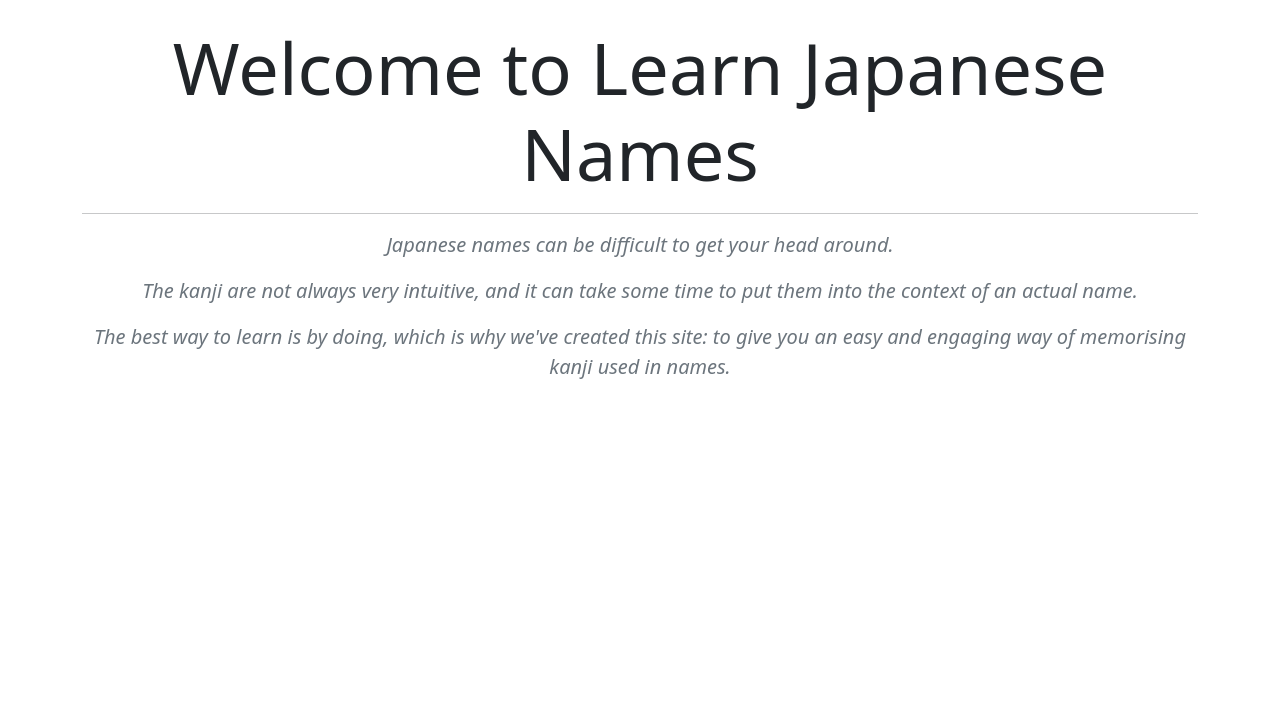
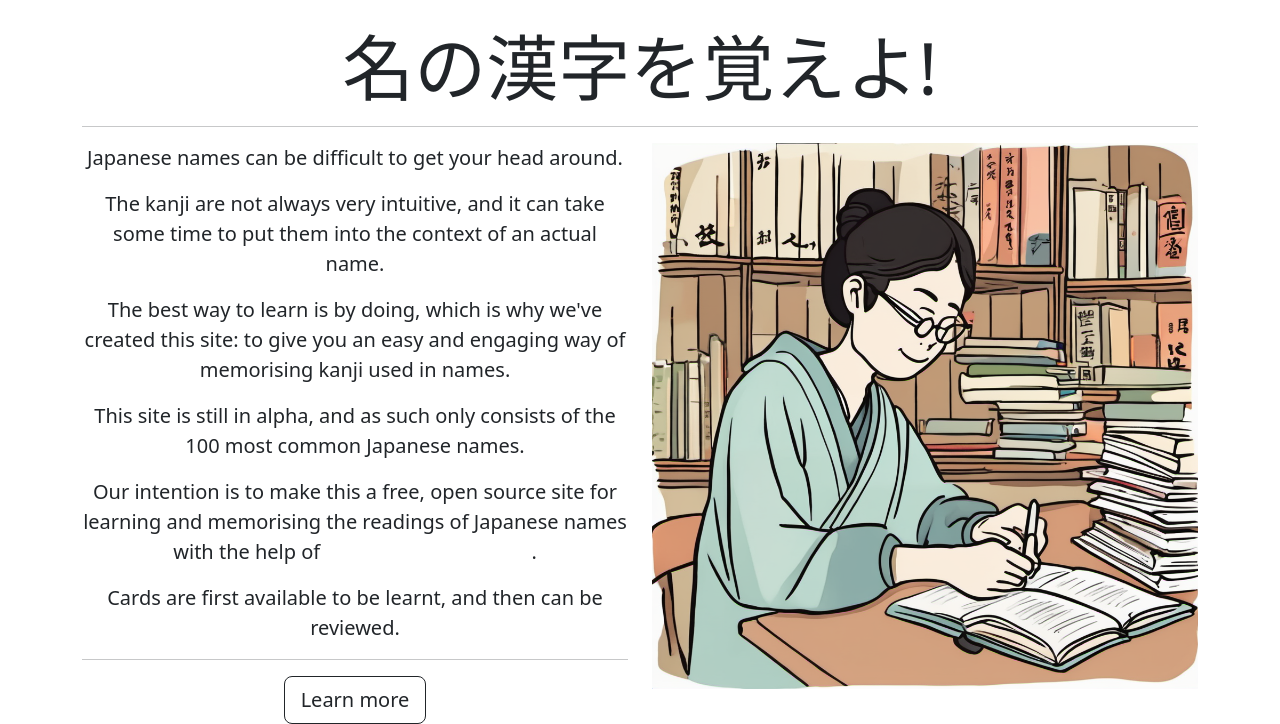
Before and after one commit to Joel-Pearce/learn-japanese-names, a Django app: page / in a window 1280 px wide. Shown: the part 77-801 px from the top of the page. Before the commit the page ends 456 px from the top, so only its background shows below. Run offline with Django 3.2, Linux system fonts and the light colour scheme.

Commit message:
improve landing page

```diff
--- a/flashcards/templates/flashcards/home.html
+++ b/flashcards/templates/flashcards/home.html
@@ -1,21 +1,30 @@
 {% extends 'flashcards/base.html' %}
 
 {% block content %}
+
+{% load static %}
 
 <div class="container">
 
     <div class="text-center">
     <br>
-    <h2 class="display-2">Welcome to Learn Japanese Names</h2>
+    <h2 class="display-2">名の漢字を覚えよ!</h2>
     <hr>
-    <small class="text-muted">
-        <i>
-        <p class="lead">Japanese names can be difficult to get your head around.</p>
-        <p class="lead">The kanji are not always very intuitive, and it can take some time to put them into the context of an actual name.</p>
-        <p class="lead">The best way to learn is by doing, which is why we've created this site: to give you an easy and engaging way of memorising kanji used in names.</p>
-        </i>
-    </small>
-
+        <div class="row">
+            <div class="col">
+                <p class="lead">Japanese names can be difficult to get your head around.</p>
+                <p class="lead">The kanji are not always very intuitive, and it can take some time to put them into the context of an actual name.</p>
+                <p class="lead">The best way to learn is by doing, which is why we've created this site: to give you an easy and engaging way of memorising kanji used in names.</p>
+                <p class="lead">This site is still in alpha, and as such only consists of the 100 most common Japanese names.</p>
+                <p class="lead">Our intention is to make this a free, open source site for learning and memorising the readings of Japanese names with the help of <a href="https://en.wikipedia.org/wiki/Input_hypothesis">comprehensible input</a>.</p>
+                <p class="lead">Cards are first available to be learnt, and then can be reviewed.</p>
+                <hr>
+                <button class="btn btn-outline-dark btn-lg">Learn more</button>
+            </div>
+            <div class="col">
+                <img src="{% static 'flashcards/images/home_page_image.png' %}" class="img-fluid">
+            </div>
+        </div>
     </div>
 
 </div>
```
Also changed, not shown: flashcards/static/flashcards/images/home_page_image.png (added), flashcards/static/flashcards/images/learn_japanese_names_image.png (added).
